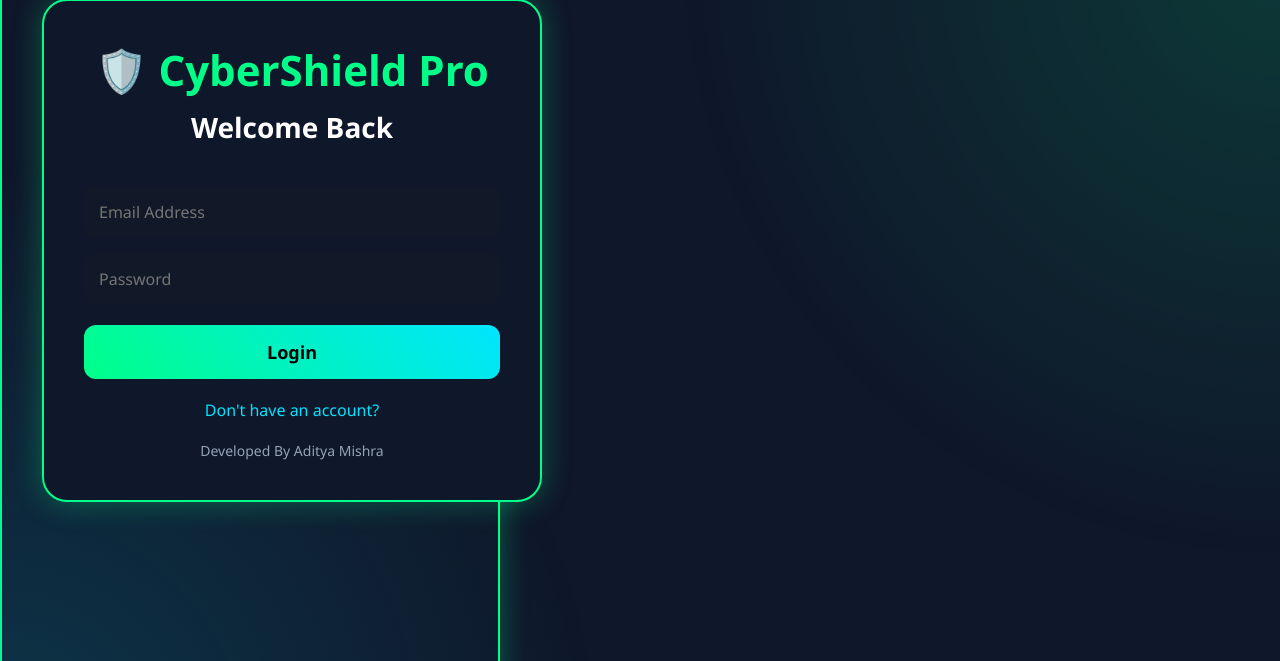
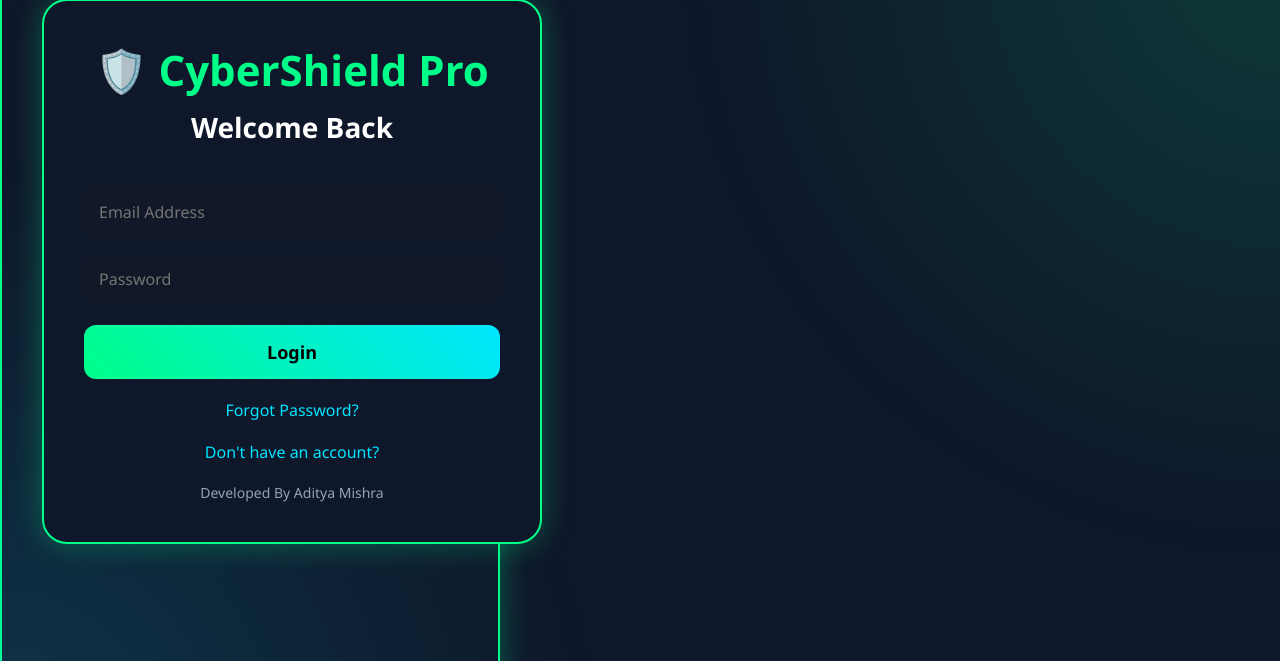
Before and after one commit to adityaraj92-devloper/CyberShield-pro, a Flask app: page /login in a window 1280 px wide. Shown: the part 43-704 px from the top of the page. Run offline with Flask 3, Linux system fonts and the light colour scheme.

Commit message:
Update login.html

```diff
--- a/templates/login.html
+++ b/templates/login.html
@@ -35,6 +35,8 @@
             Login
         </button>
 
+    <a href="/forgot-password">Forgot Password?</a>
+
     </form>
 
     <a href="/register">
```
